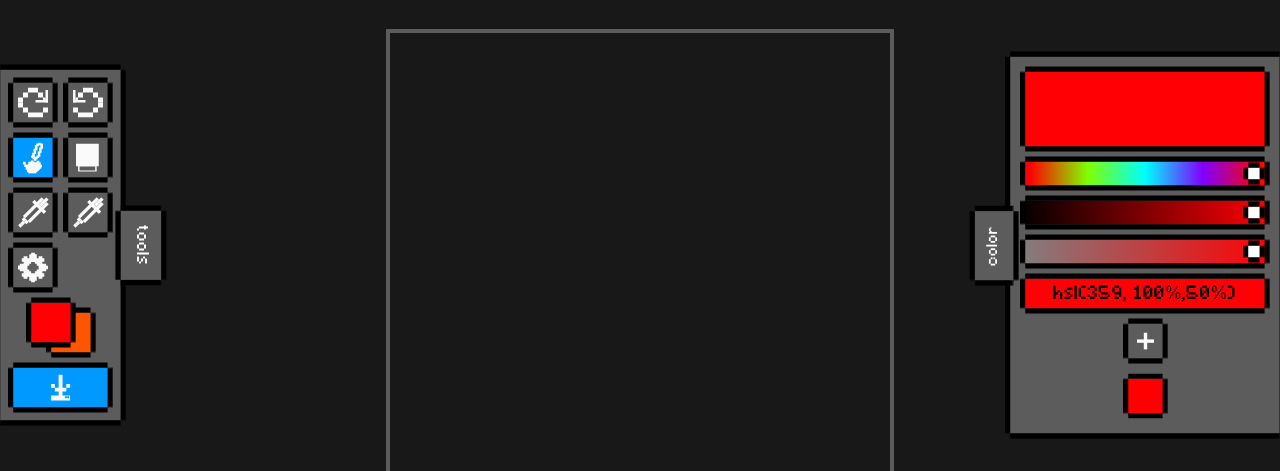
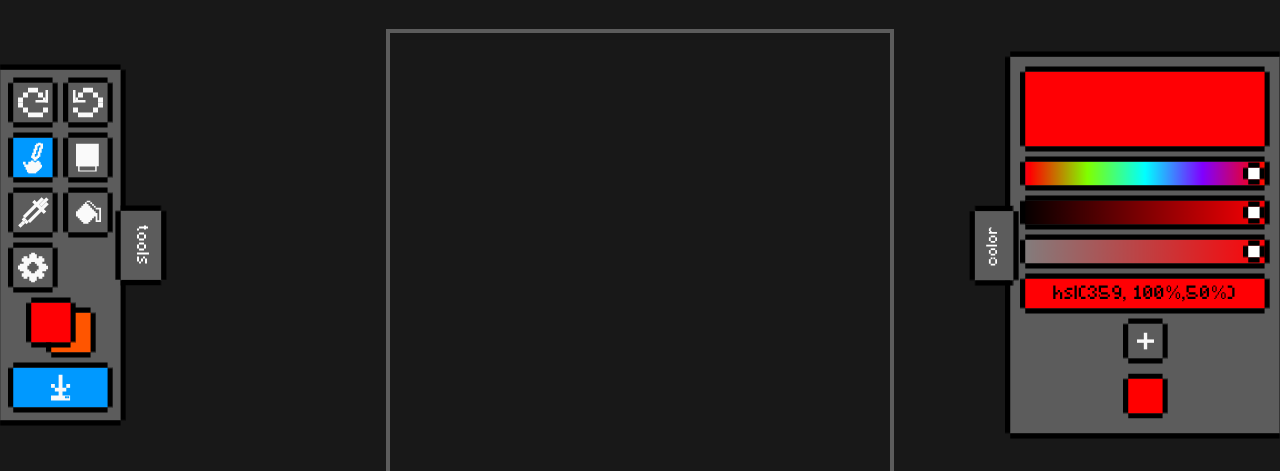
Before and after one commit to CAMILOITT/pixel-draw-app, a React (Vite) app: page / in a window 1280 px wide. Shown: the part 155-626 px from the top of the page. Built offline with nearby package versions, Linux system fonts and the light colour scheme.

Commit message:
[refactor] → separete selection colors of BarTools

```diff
--- a/src/api/canvas/drawingActions.ts
+++ b/src/api/canvas/drawingActions.ts
@@ -85,12 +85,8 @@ export function actionsDrawing({
   }
 
   if (Tools.fillBucket === toolSelect) {
-    console.log(type)
-    if (type === 'mousemove') {
-      console.log('cancelando relleno')
+    if (type === 'mousemove')
       return
-    }
-    console.log(type)
 
     const color = eyeDropper({
       ctx,
--- a/src/api/canvas/tools.ts
+++ b/src/api/canvas/tools.ts
@@ -38,7 +38,6 @@ export function bucketFill({ ctx, x, y, w, h, bg, fillColor }: FillBucket) {
     const [x, y] = coord
     if (x < 0 || x >= canvas.width || y < 0 || y >= canvas.height) continue
     const pixelData = ctx.getImageData(x, y, 1, 1).data
-    // console.log(pixelData)
     const pixelColor = `rgb(${pixelData[0]}, ${pixelData[1]}, ${pixelData[2]})`
     if (pixelColor === bg) {
       ctx.fillStyle = fillColor
--- /dev/null
+++ b/src/assets/icons/BucketIcon.tsx
@@ -0,0 +1,26 @@
+interface BucketIconProps {}
+
+export default function BucketIcon({}: BucketIconProps) {
+  return (
+    <svg
+      id="Capa_2"
+      data-name="Capa 2"
+      xmlns="http://www.w3.org/2000/svg"
+      viewBox="0 0 38.6 35.84"
+      fill="white"
+      width="25px"
+    >
+      <polygon
+        fill="white"
+        points="35.84 11.03 33.12 11.03 33.08 11.03 30.36 11.03 30.36 13.79 33.08 13.79 33.12 13.79 35.84 13.79 35.84 16.54 35.84 19.3 35.84 22.06 35.84 24.81 35.84 27.57 35.84 30.33 33.08 30.33 33.08 27.57 33.08 24.81 33.08 22.06 33.08 19.3 30.39 19.3 30.39 16.54 27.63 16.54 27.63 13.79 24.88 13.79 24.88 11.03 22.12 11.03 22.12 8.27 19.36 8.27 19.36 5.51 16.54 5.51 16.54 2.76 13.79 2.76 13.79 5.51 11.03 5.51 11.03 8.27 8.27 8.27 8.27 11.03 5.51 11.03 5.51 13.79 2.76 13.79 2.76 16.54 0 16.54 0 19.3 0 22.06 0 24.81 2.82 24.81 2.82 27.57 5.58 27.57 5.58 30.33 8.33 30.33 8.33 33.08 11.09 33.08 11.09 35.84 19.3 35.84 19.3 33.08 22.06 33.08 22.06 30.33 24.81 30.33 24.81 27.57 27.57 27.57 27.57 24.81 28.13 24.81 30.33 24.81 30.33 27.57 30.33 30.33 30.33 33.08 33.08 33.08 35.84 33.08 38.6 33.08 38.6 30.33 38.6 27.57 38.6 24.81 38.6 22.06 38.6 19.3 38.6 16.54 38.6 13.79 38.6 11.03 35.84 11.03"
+      />
+      <rect fill="white" x="27.6" y="8.27" width="2.76" height="2.76" />
+      <rect fill="white" x="24.85" y="5.51" width="2.76" height="2.76" />
+      <rect fill="white" x="22.09" y="2.76" width="2.76" height="2.76" />
+      <polygon
+        fill="white"
+        points="20.01 2.76 22.09 2.76 22.09 0 20.01 0 19.33 0 16.54 0 16.54 2.76 19.33 2.76 20.01 2.76"
+      />
+    </svg>
+  )
+}
--- a/src/components/barTools/BarTools.tsx
+++ b/src/components/barTools/BarTools.tsx
@@ -1,67 +1,62 @@
-import { useContext, useEffect, useRef, useState } from 'react'
+import { useContext, useRef, useState } from 'react'
 import { createPortal } from 'react-dom'
 import { coords } from '../../api/canvas/coord'
 import { reDrawing } from '../../api/canvas/drawing'
 import BrushIcon from '../../assets/icons/BrushIcon'
+import BucketIcon from '../../assets/icons/BucketIcon'
 import ConfigurationIcon from '../../assets/icons/ConfigurationIcon'
 import DownloadIcon from '../../assets/icons/DownloadIcon'
 import EraserIcon from '../../assets/icons/EraserIcon'
 import EyeDropperIcon from '../../assets/icons/EyeDropperIcon'
 import RedoIcon from '../../assets/icons/RedoIcon'
 import UndoIcon from '../../assets/icons/UndoIcon'
-import { ColorContext } from '../../context/state/color/Color'
 import { InfoCanvasContext } from '../../context/state/infoCanvas/InfoCanvas'
 import { SelectorToolsContext } from '../../context/state/selectorTools/SelectorTools'
-import { StatusTransitionColor } from '../../types/color/type'
 import { Tools } from '../../types/tools/enums'
 import ConfigDownload from '../configDownload/ConfigDownload'
 import ConfigurationCanvas from '../configurationCanvas/ConfigurationCanvas'
 import Modal, { ModalRef } from '../modal/Modal'
 import css from './BarTools.module.css'
+import ColorsSelected from './colorsSelected/ColorsSelected'
 
 interface BarToolsProps {}
 
+const listTools = [
+  {
+    value: Tools.brush,
+    icon: <BrushIcon />,
+    name: 'Brush',
+    dataTitle: 'brush (b)',
+  },
+  {
+    value: Tools.eraser,
+    icon: <EraserIcon />,
+    name: 'Eraser',
+    dataTitle: 'eraser (e)',
+  },
+  {
+    value: Tools.eyeDropper,
+    icon: <EyeDropperIcon />,
+    name: 'Eye Dropper',
+    dataTitle: 'eye dropper (d)',
+  },
+  {
+    value: Tools.fillBucket,
+    icon: <BucketIcon />,
+    name: 'Fill Bucket',
+    dataTitle: 'fill bucket (f)',
+  },
+]
+
 export default function BarTools({}: BarToolsProps) {
-  const { setColorFocus, colors } = useContext(ColorContext)
-
   const { contextCanvasDrawing } = useContext(InfoCanvasContext)
 
   const [closeMenu, setCloseMenu] = useState(true)
-
-  const [statusColorPrimary, setStatusColorPrimary] =
-    useState<StatusTransitionColor>('colorActive')
-
-  const [statusColorSecondary, setStatusColorSecondary] =
-    useState<StatusTransitionColor>('colorDesactive')
 
   const { setToolSelect, toolSelect } = useContext(SelectorToolsContext)
 
   const ModalConfigurationCanvas = useRef<ModalRef | null>(null)
   const ModalDownload = useRef<ModalRef | null>(null)
-
-  useEffect(() => {
-    setStatusColorPrimary('colorChangePrimary')
-    setStatusColorSecondary('colorChangeSecondary')
-    const timeOut = 250
-    let idTimeOut: unknown
-
-    if (colors.colorFocus === 'colorPrimary') {
-      idTimeOut = setTimeout(() => {
-        setStatusColorPrimary('colorActive')
-        setStatusColorSecondary('colorDesactive')
-      }, timeOut,)
-    }
-    if (colors.colorFocus === 'colorSecondary') {
-      idTimeOut = setTimeout(() => {
-        setStatusColorPrimary('colorDesactive')
-        setStatusColorSecondary('colorActive')
-      }, timeOut)
-    }
-    return () => {
-      if (!idTimeOut) return
-      clearTimeout(idTimeOut as number)
-    }
-  }, [colors.colorFocus])
 
   function handleSelectTools(
     e: React.MouseEvent<HTMLButtonElement, MouseEvent>
@@ -72,14 +67,6 @@ export default function BarTools({}: BarToolsProps) {
 
   function handleCloseMenu() {
     return () => setCloseMenu(before => !before)
-  }
-
-  function handleSelectColor(e: React.MouseEvent<HTMLDivElement>) {
-    const { color, colorSelect } = e.currentTarget.dataset
-    if (colors.colorFocus === colorSelect) return
-    if (colorSelect === 'colorPrimary' || colorSelect === 'colorSecondary')
-      setColorFocus(colorSelect)
-    if (!color) return
   }
 
   function openMenuDownload() {
@@ -110,96 +97,36 @@ export default function BarTools({}: BarToolsProps) {
         tools
       </button>
       <li className={`${css.tools}`}>
-        <button
-          value={Tools.brush}
-          onClick={handleRedo}
-          data-title="under (ctrl + Mays + z)"
-        >
+        <button onClick={handleRedo} data-title="under (ctrl + Mays + z)">
           <UndoIcon />
         </button>
       </li>
       <li className={css.tools}>
-        <button
-          value={Tools.brush}
-          onClick={handleUndo}
-          data-title="rendo (ctrl + z)"
-        >
+        <button onClick={handleUndo} data-title="rendo (ctrl + z)">
           <RedoIcon />
         </button>
       </li>
-
+      {listTools.map(({ icon, name, dataTitle, value }) => (
         <li
-        className={`${css.tools} ${
-          Tools.brush === toolSelect ? css.InUse : ''
-        }`}
+          className={`${css.tools} ${toolSelect === value ? css.InUse : ''}`}
+          key={name}
         >
           <button
-          value={Tools.brush}
+            value={value}
             onClick={handleSelectTools}
-          data-title="brush (b)"
+            data-title={dataTitle}
           >
-          <BrushIcon />
+            {icon}
           </button>
         </li>
-      <li
-        className={`${css.tools} ${
-          Tools.eraser === toolSelect ? css.InUse : ''
-        }`}
-      >
-        <button
-          value={Tools.eraser}
-          onClick={handleSelectTools}
-          data-title="eraser (e)"
-        >
-          <EraserIcon />
-        </button>
-      </li>
-      <li
-        className={`${css.tools} ${
-          Tools.eyeDropper === toolSelect ? css.InUse : ''
-        }`}
-      >
-        <button
-          value={Tools.eyeDropper}
-          onClick={handleSelectTools}
-          data-title="eye dropper (d)"
-        >
-          <EyeDropperIcon />
-        </button>
-      </li>
-      <li
-        className={`${css.tools} ${
-          Tools.fillBucket === toolSelect ? css.InUse : ''
-        }`}
-      >
-        <button
-          value={Tools.fillBucket}
-          onClick={handleSelectTools}
-          data-title="fill bucket (f)"
-        >
-          <EyeDropperIcon />
-        </button>
-      </li>
+      ))}
       <li className={`${css.tools}`}>
         <button onClick={openMenuCanvas} data-title="configuration of canvas">
           <ConfigurationIcon />
         </button>
       </li>
       <li className={`${css.tools} ${css.toolsColors} `}>
-        <div
-          data-color={colors.colorPrimary.color}
-          data-color-select="colorPrimary"
-          style={{ background: colors.colorPrimary.color }}
-          onClick={handleSelectColor}
-          className={`${css.colorPrimary} ${css[statusColorPrimary]} `}
-        ></div>
-        <div
-          data-color={colors.colorSecondary.color}
-          data-color-select="colorSecondary"
-          style={{ background: colors.colorSecondary.color }}
-          onClick={handleSelectColor}
-          className={` ${css.colorSecondary} ${css[statusColorSecondary]} `}
-        ></div>
+        <ColorsSelected />
       </li>
       <li className={`${css.tools} ${css.download}`}>
         <button onClick={openMenuDownload} data-title="Download (ctrl + s)">
--- /dev/null
+++ b/src/components/barTools/colorsSelected/ColorsSelected.tsx
@@ -0,0 +1,66 @@
+import { useContext, useEffect, useState } from 'react'
+import { ColorContext } from '../../../context/state/color/Color'
+import { StatusTransitionColor } from '../../../types/color/type'
+import css from './ColorsSelected.module.css'
+
+interface ColorsSelectedProps {}
+
+export default function ColorsSelected({}: ColorsSelectedProps) {
+  const { setColorFocus, colors } = useContext(ColorContext)
+
+  const [statusColorPrimary, setStatusColorPrimary] =
+    useState<StatusTransitionColor>('colorActive')
+  const [statusColorSecondary, setStatusColorSecondary] =
+    useState<StatusTransitionColor>('colorDesactive')
+
+  useEffect(() => {
+    setStatusColorPrimary('colorChangePrimary')
+    setStatusColorSecondary('colorChangeSecondary')
+    const timeOut = 250
+    let idTimeOut: unknown
+
+    if (colors.colorFocus === 'colorPrimary') {
+      idTimeOut = setTimeout(() => {
+        setStatusColorPrimary('colorActive')
+        setStatusColorSecondary('colorDesactive')
+      }, timeOut)
+    }
+    if (colors.colorFocus === 'colorSecondary') {
+      idTimeOut = setTimeout(() => {
+        setStatusColorPrimary('colorDesactive')
+        setStatusColorSecondary('colorActive')
+      }, timeOut)
+    }
+    return () => {
+      if (!idTimeOut) return
+      clearTimeout(idTimeOut as number)
+    }
+  }, [colors.colorFocus])
+
+  function handleSelectColor(e: React.MouseEvent<HTMLDivElement>) {
+    const { color, colorSelect } = e.currentTarget.dataset
+    if (colors.colorFocus === colorSelect) return
+    if (colorSelect === 'colorPrimary' || colorSelect === 'colorSecondary')
+      setColorFocus(colorSelect)
+    if (!color) return
+  }
+
+  return (
+    <>
+      <div
+        data-color={colors.colorPrimary.color}
+        data-color-select="colorPrimary"
+        style={{ background: colors.colorPrimary.color }}
+        onClick={handleSelectColor}
+        className={`${css.colorPrimary} ${css[statusColorPrimary]} `}
+      ></div>
+      <div
+        data-color={colors.colorSecondary.color}
+        data-color-select="colorSecondary"
+        style={{ background: colors.colorSecondary.color }}
+        onClick={handleSelectColor}
+        className={` ${css.colorSecondary} ${css[statusColorSecondary]} `}
+      ></div>
+    </>
+  )
+}
```
Also changed, not shown: src/components/barTools/BarTools.module.css (+0 -43 lines), src/components/barTools/colorsSelected/ColorsSelected.module.css (added, +40 -0 lines), src/assets/Recurso 1.svg (added). Lines whose indentation alone changed are shown as unchanged.
